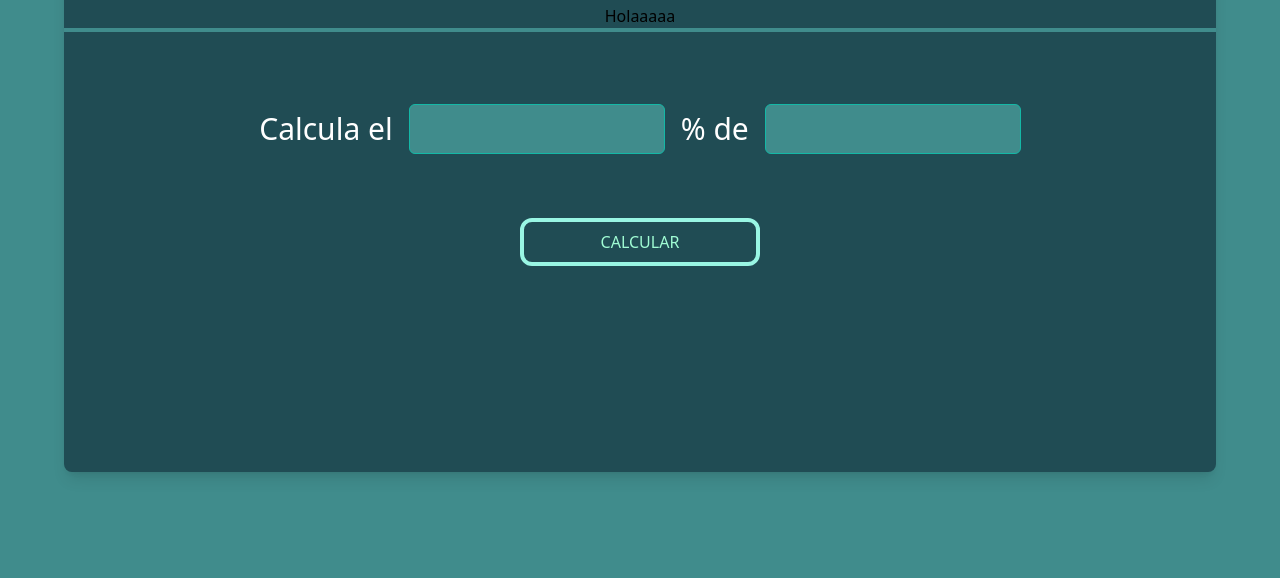
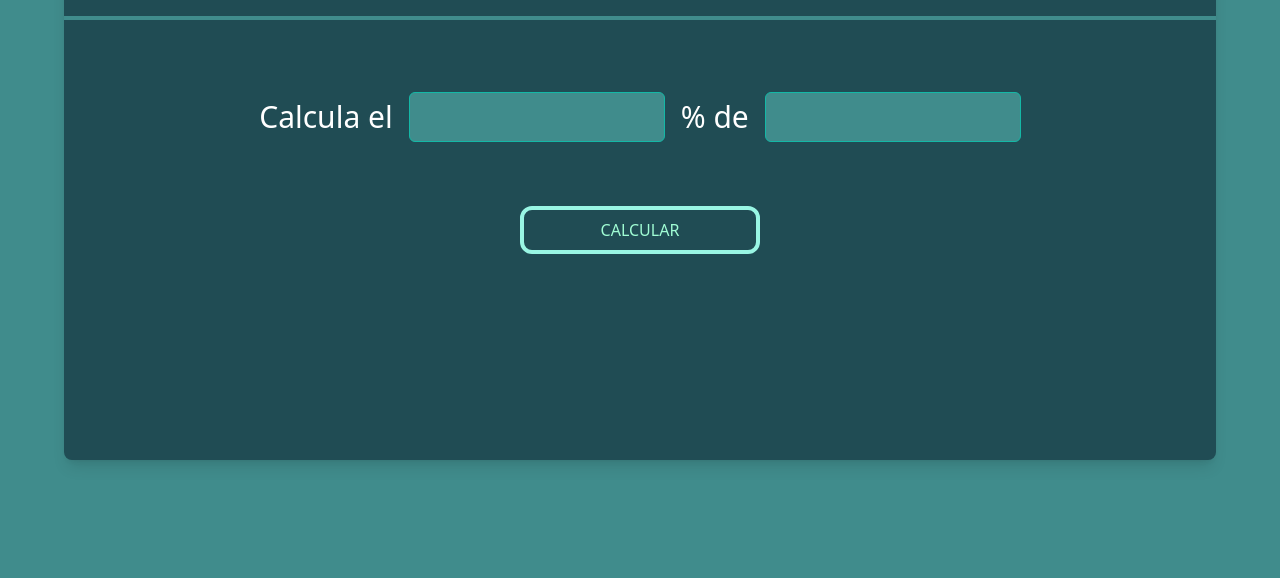
Before and after one commit to Jdamaris/RetoJavaScript, a website: page public/index.html in a window 1280 px wide. Shown: the part 222-800 px from the top of the page. Drawn offline with Linux system fonts and the light colour scheme.

Commit message:
Reto Calculadora java

```diff
--- a/public/index.html
+++ b/public/index.html
@@ -10,7 +10,6 @@
 <body class="flex bg-[#408c8c] font-source-code items-center justify-center min-h-screen rounded-xl">
   <div class="bg-[#204c54] rounded-lg shadow-lg w-full max-w-6xl text-center">
     <h1 class="text-5xl sm:text-5xl mb-4 sm:mb-10 text-[#408c8c] mt-4 sm:mt-8 font-bold ">Calculadora de porcentaje</h1>
-    <h1>Holaaaaa</h1>
     <hr class="border-t-4 border-[#408c8c] mb-4 sm:mb-10">
     <form id="percentageForm" class="space-y-4 sm:space-y-8 mt-4 sm:mt-8 min-h-[400px]">
       <div class="p-4 sm:p-8 rounded-md">
```
